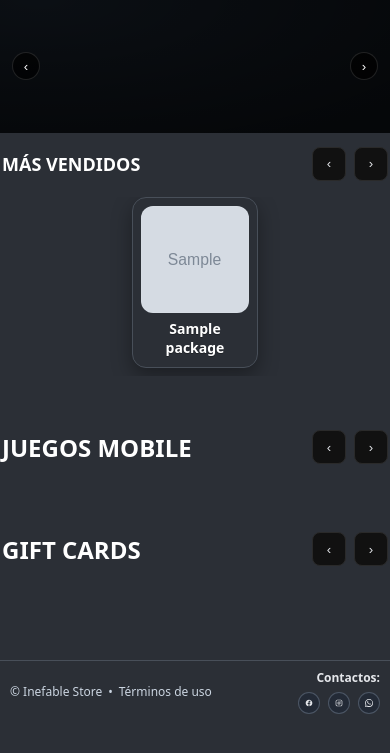
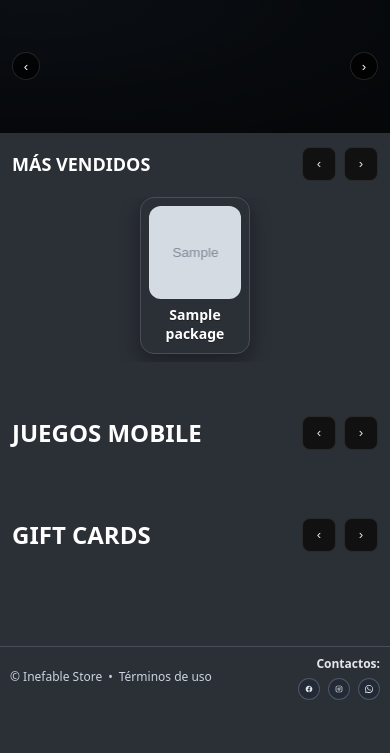
Before and after one commit to 2eliot/Inefablestore, a Flask app: page / in a window 390 px wide. Shown: the part 52-805 px from the top of the page. Run offline with Flask 3, Linux system fonts and the light colour scheme; tables that the repository leaves empty hold one stand-in row (values such as "Sample post"); grey boxes marked "Sample" are stand-in pictures; data that the repository does not hold is empty; some libraries are stand-ins or nearby versions.

Commit message:
Mobile spacing: add horizontal gutters and increase separation between package cards

```diff
--- a/static/css/store.css
+++ b/static/css/store.css
@@ -380,15 +380,15 @@ body { margin: 0; min-height: 100vh; padding-bottom: 0; font-family: ui-sans-ser
   .game-desc { display: none; }
 
   /* Packages: carousel with 2 cards visible on phones */
-  .packages { padding-left: 2px; padding-right: 2px; }
-  .featured { padding-left: 2px; padding-right: 2px; }
-  .packages-rail { --rail-gap: 4px; display: flex; gap: var(--rail-gap); overflow-x: auto; scroll-snap-type: x mandatory; -webkit-overflow-scrolling: touch; flex-wrap: nowrap; justify-content: flex-start; }
-  /* Two cards per view: slightly undersize to avoid any rounding overflow */
-  .pkg-card { flex: 0 0 calc(50% - 3px); min-width: calc(50% - 3px); max-width: calc(50% - 3px); scroll-snap-align: start; margin: 0; }
+  .packages { padding-left: 12px; padding-right: 12px; }
+  .featured { padding-left: 12px; padding-right: 12px; }
+  .packages-rail { --rail-gap: 12px; display: flex; gap: var(--rail-gap); overflow-x: auto; scroll-snap-type: x mandatory; -webkit-overflow-scrolling: touch; flex-wrap: nowrap; justify-content: flex-start; padding-left: 6px; padding-right: 6px; }
+  /* Two cards per view with clear separation and side gutters */
+  .pkg-card { flex: 0 0 calc(50% - 9px); min-width: calc(50% - 9px); max-width: calc(50% - 9px); scroll-snap-align: start; margin: 0; }
   /* Best Sellers: 3 per row on phones */
-  #best-sellers .packages-rail { --rail-gap: 4px; gap: var(--rail-gap); justify-content: flex-start; }
+  #best-sellers .packages-rail { --rail-gap: 10px; gap: var(--rail-gap); justify-content: flex-start; padding-left: 6px; padding-right: 6px; }
   /* Three cards per view: slightly undersize */
-  #best-sellers .pkg-card { flex: 0 0 calc(33.333% - 3px); min-width: calc(33.333% - 3px); max-width: calc(33.333% - 3px); }
+  #best-sellers .pkg-card { flex: 0 0 calc(33.333% - 7px); min-width: calc(33.333% - 7px); max-width: calc(33.333% - 7px); }
   /* Hide scroll indicator on mobile */
   .packages-rail { -ms-overflow-style: none; scrollbar-width: none; }
   .packages-rail::-webkit-scrollbar { display: none; }
```
